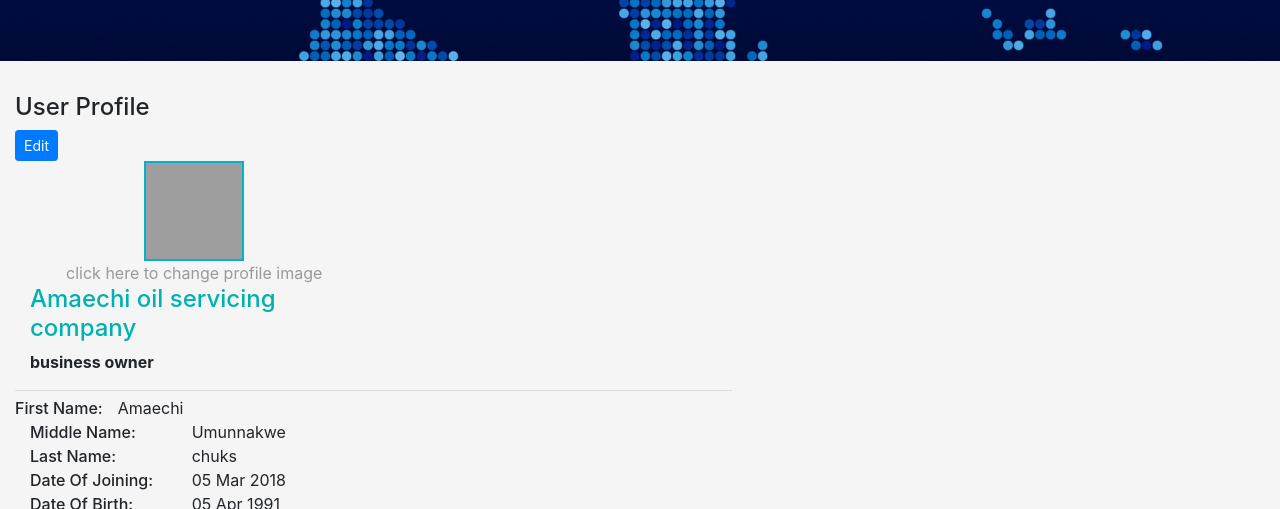
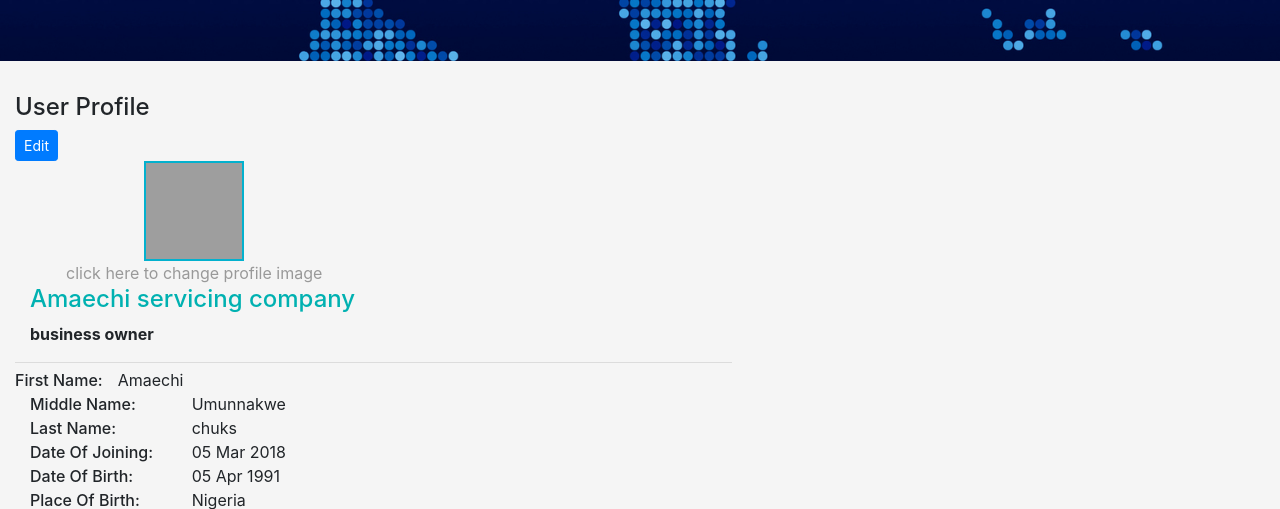
Before and after one commit to amaechi-chuks/WEconnect, a plain HTML site: page template/businessprofile.html in a window 1280 px wide. Shown: the part 293-802 px from the top of the page. Drawn offline with nearby package versions, Linux system fonts and the light colour scheme; grey boxes are pictures that could not be loaded.

Commit message:
change the profile name

```diff
--- a/template/businessprofile.html
+++ b/template/businessprofile.html
@@ -90,7 +90,7 @@
                                     </div>
                                 </div>
                                 <div class="col-sm-6">
-                                    <h4 div class="profile1">Amaechi oil servicing company</h4>
+                                    <h4 div class="profile1">Amaechi servicing company</h4>
                                     </span>
                                     <span>
                                         <p>
```
